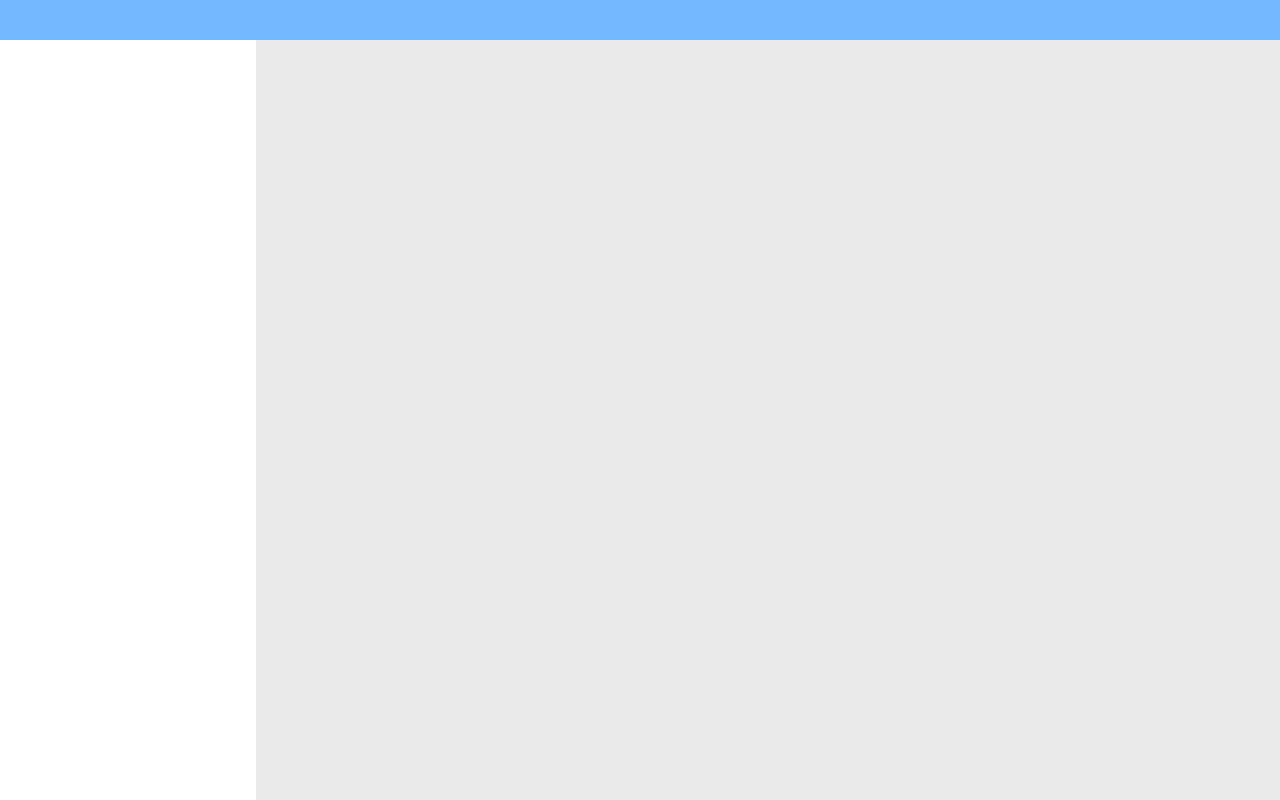
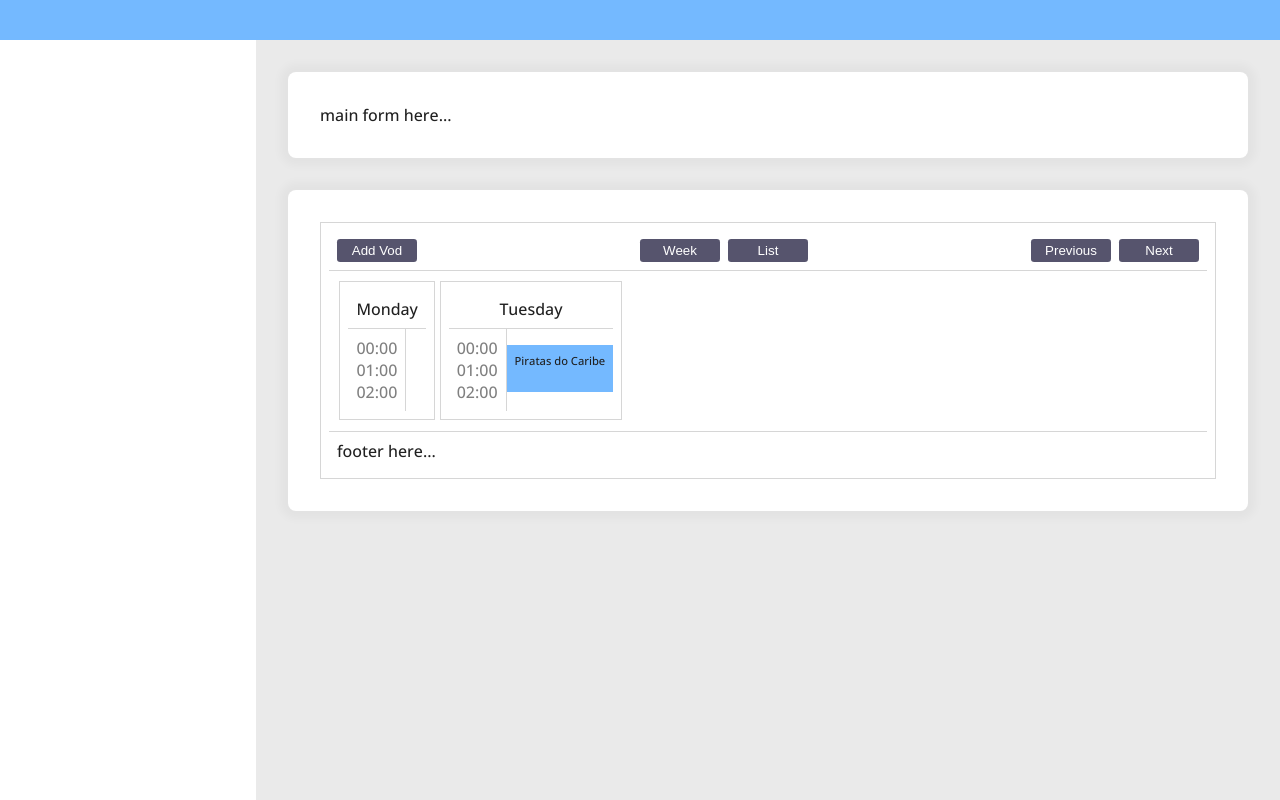
Before and after one commit to Ricardo-Costa/SchedulerProposal, a plain HTML site: page index.html in a window 1280 px wide. Drawn offline with nearby package versions, Linux system fonts and the light colour scheme.

Commit message:
feat: init main component scripts

```diff
--- a/css/global.css
+++ b/css/global.css
@@ -0,0 +1,103 @@
+.schedule-container {
+  display: flex;
+  flex-grow: 1;
+  flex-direction: column;
+  border: var(--default-border);
+  padding: .5rem;
+}
+
+button {
+  background-color: rgb(86, 84, 109);
+  border: 0;
+  color: white;
+  border-radius: .2rem;
+  padding: .2rem;
+  min-width: 5rem;
+  cursor: pointer;
+}
+
+.schedule-header {
+  display: flex;
+  justify-content: space-between;
+  border-bottom: var(--default-border);
+  padding: .5rem;
+}
+.schedule-header button {
+  padding: .25rem;
+}
+.schedule-header-left {
+  display: flex;
+  flex-grow: 1;
+}
+.schedule-header-center {
+  display: flex;
+  justify-content: center;
+  flex-grow: 1;
+}
+.schedule-header-center button {
+  margin-left: .5rem;
+  width: 4rem;
+}
+.schedule-header-right {
+  display: flex;
+  justify-content: right;
+  flex-grow: 1;
+}
+.schedule-header-right button {
+  margin-left: .5rem;
+  width: 4rem;
+}
+.schedule-footer {
+  display: flex;
+  border-top: var(--default-border);
+  padding: .5rem;
+}
+
+.schedule-body {
+  display: flex;
+  padding: .5rem;
+}
+.schedule-week-day {
+  display: flex;
+  flex-direction: column;
+  border: var(--default-border);
+  padding: .5rem;
+  margin: .15rem;
+  cursor: default;
+}
+.schedule-week-day-container {
+  display: flex;
+}
+.schedule-week-day-label {
+  text-align: center;
+  padding: .5rem;
+  padding-right: .5rem;
+  border-bottom: var(--default-border);
+}
+.schedule-week-day-hour {
+  display: flex;
+  flex-direction: column;
+  border-right: var(--default-border);
+  color: grey;
+  padding: .5rem;
+  font-size: 1rem;
+}
+.schedule-week-day-content {
+  display: flex;
+  flex-direction: column;
+}
+
+.day-content-off {
+  /* background-color: grey; */
+  padding: .5rem;
+  font-size: 1rem;
+  line-height: 1.5rem;
+  padding: .5rem;
+}
+.day-content-set {
+  cursor: pointer;
+  background-color: var(--main-color);
+  font-size: 1rem;
+  font-size: .7rem;
+  padding: .5rem;
+}
--- a/css/variables.css
+++ b/css/variables.css
@@ -1,6 +1,8 @@
 :root {
   --main-color: rgb(116, 185, 255);
+  --main-text-color: #202020;
   --background-grey: #eaeaea;
+  --default-border: 1px solid #d6d6d6;
 
   /* fonts */
   --main-font-family: 'Open Sans', sans-serif;
--- a/index.html
+++ b/index.html
@@ -30,9 +30,21 @@
     }
     article {
       display: flex;
+      flex-direction: column;
       flex-grow: 1;
       background-color: var(--background-grey);
+      color: var(--main-text-color);
+      font-family: var(--main-font-family);
       height: 95vh;
+    }
+    article .blocks {
+      display: flex;
+      background-color: white;
+      border-radius: .5rem;
+      box-shadow: 0 0 .5rem .5rem rgba(0,0,0,0.03);
+      margin: 2rem;
+      margin-bottom: 0;
+      padding: 2rem;
     }
   </style>
 
@@ -46,6 +58,12 @@
     </aside>
     <article>
 
+      <div class="blocks">
+        main form here...
+      </div>
+
+      <div id="main-schedule-component" class="blocks"></div>
+
     </article>
   </main>
 
--- /dev/null
+++ b/js/ScheduleComponent.js
@@ -0,0 +1,98 @@
+class ScheduleComponentConfigs
+{
+  constructor(componentHtmlId)
+  {
+    this.componentHtmlId = componentHtmlId;
+  }
+}
+
+class ScheduleComponent
+{
+  /**
+   * @param {ScheduleComponentConfigs} param
+   */
+  constructor({ componentHtmlId })
+  {
+    if (!componentHtmlId) throw new Error("Component Html Id is required to render component.");
+
+    this.scheduleComponentConfigs = new ScheduleComponentConfigs(componentHtmlId);
+
+    /** @var {HTMLElement|null} */
+    this.componentElement = this.retrieveElement();
+
+  }
+
+  retrieveElement()
+  {
+    let componentElement = document.getElementById(this.scheduleComponentConfigs.componentHtmlId);
+    if (!componentElement) {
+      throw new Error(`Invalid Tag element with ID "${this.scheduleComponentConfigs.componentHtmlId}" to render component.`);
+    }
+
+    return componentElement;
+  }
+
+  getBasicComponentLayout()
+  {
+    return `
+      <div class="schedule-container">
+        <div class="schedule-header">
+          <div class="schedule-header-left">
+            <button>Add Vod</button>
+          </div>
+          <div class="schedule-header-center">
+            <button>Week</button>
+            <button>List</button>
+          </div>
+          <div class="schedule-header-right">
+            <button>Previous</button>
+            <button>Next</button>
+          </div>
+        </div>
+        <div class="schedule-body schedule-body-week">
+
+          <div class="schedule-week-day">
+            <div class="schedule-week-day-label">Monday</div>
+            <div class="schedule-week-day-container">
+              <div class="schedule-week-day-hour">
+                <div class="day-hour">00:00</div>
+                <div class="day-hour">01:00</div>
+                <div class="day-hour">02:00</div>
+              </div>
+              <div class="schedule-week-day-content">
+                <div class="day-content-off"></div>
+                <div class="day-content-off"></div>
+                <div class="day-content-off"></div>
+              </div>
+            </div>
+          </div>
+
+          <div class="schedule-week-day">
+            <div class="schedule-week-day-label">Tuesday</div>
+            <div class="schedule-week-day-container">
+              <div class="schedule-week-day-hour">
+                <div class="day-hour">00:00</div>
+                <div class="day-hour">01:00</div>
+                <div class="day-hour">02:00</div>
+              </div>
+              <div class="schedule-week-day-content">
+                <div class="day-content-off"></div>
+                <div class="day-content-set">Piratas do Caribe</div>
+                <div class="day-content-set"></div>
+              </div>
+            </div>
+          </div>
+
+        </div>
+        <div class="schedule-footer">footer here...</div>
+      </div>
+    `;
+  }
+
+  renderComponent()
+  {
+    this.componentElement.innerHTML = this.getBasicComponentLayout();
+  }
+}
+
+export default ScheduleComponent;
--- a/js/global.js
+++ b/js/global.js
@@ -1,6 +1,14 @@
+import ScheduleComponent from "./ScheduleComponent.js";
+
 class App {
   static init() {
-    alert('app started....')
+    console.log('app started....');
+
+    let scheduleComponent = new ScheduleComponent({
+      componentHtmlId: "main-schedule-component"
+    });
+
+    scheduleComponent.renderComponent();
   }
 }
 
```
